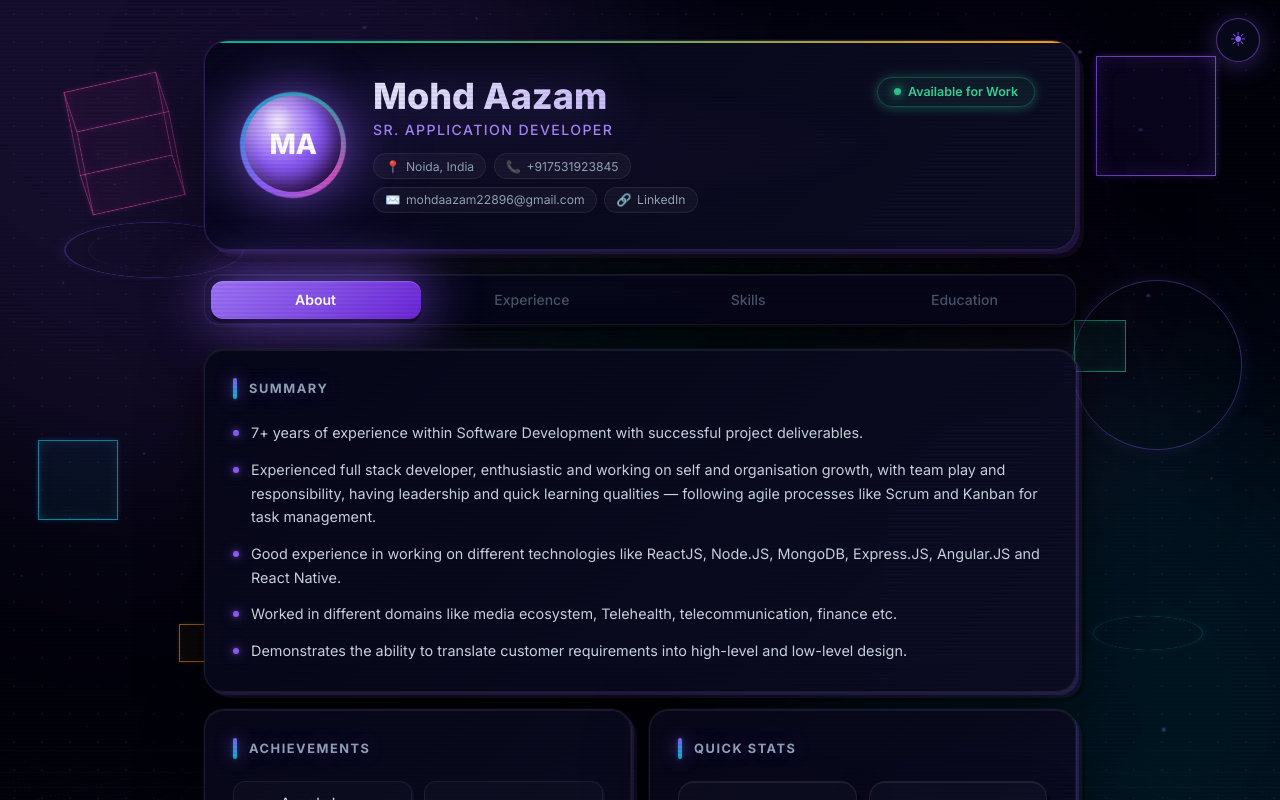
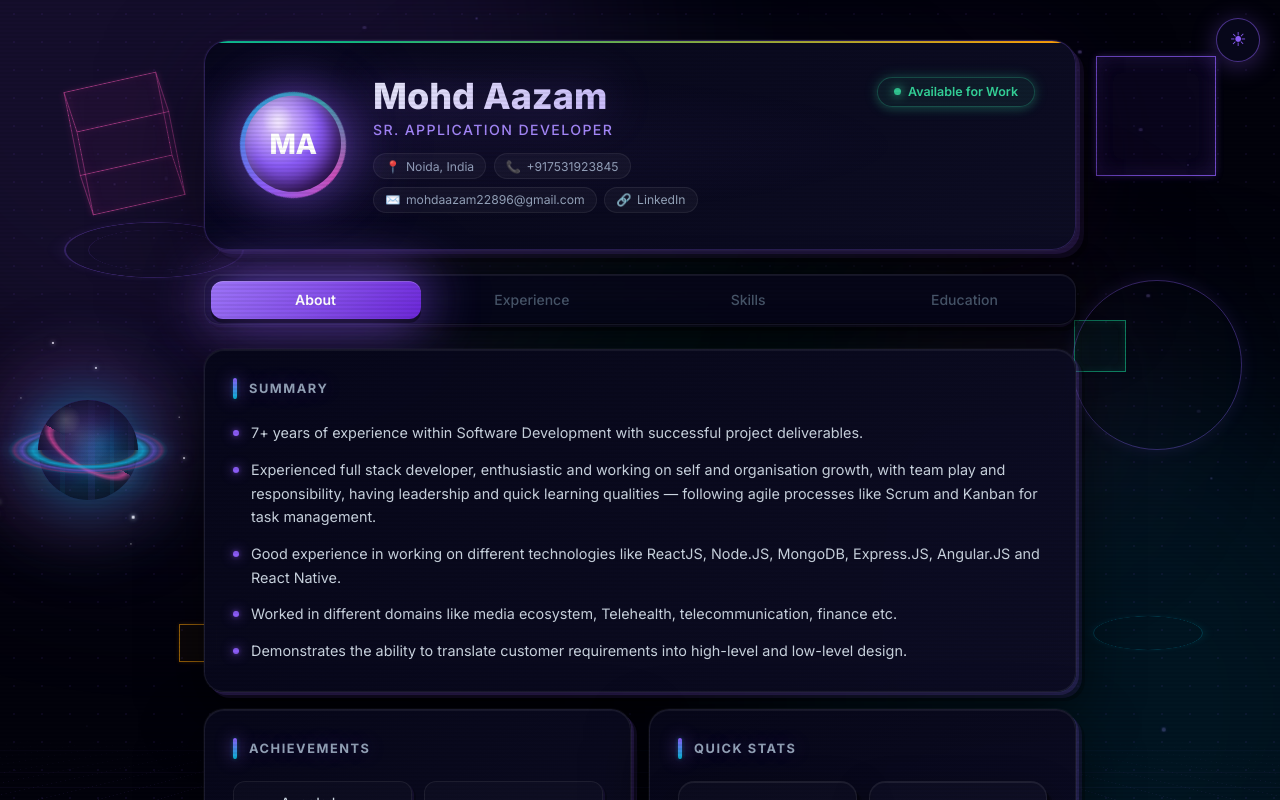
Before and after one commit to mohdaazam22896/my-portfolio-app, a React (Create React App) app: page / in a window 1280 px wide. Shown: the top 800 px of the page. Built offline with nearby package versions, Linux system fonts and the light colour scheme.

Commit message:
3d design

```diff
--- a/src/App.css
+++ b/src/App.css
@@ -233,6 +233,177 @@ body { background: var(--bg); color: var(--text1); }
   border: 1.5px solid rgba(16,185,129,0.25);
   box-shadow: 0 0 12px rgba(16,185,129,0.08);
   transform: rotateX(90deg) rotateY(90deg);
+}
+
+/* ───── 3D Planet System ───── */
+.f-planet-wrap {
+  position: absolute;
+  top: 50%; left: 3%;
+  width: 100px; height: 100px;
+  transform-style: preserve-3d;
+  animation: planetDrift 10s ease-in-out infinite;
+}
+
+/* Nebula galaxy glow behind the planet */
+.f-galaxy-cloud {
+  position: absolute;
+  width: 260px; height: 260px;
+  top: 50%; left: 50%;
+  transform: translate(-50%, -50%);
+  border-radius: 50%;
+  background: radial-gradient(ellipse at 45% 48%,
+    rgba(6,182,212,0.22) 0%,
+    rgba(139,92,246,0.18) 22%,
+    rgba(236,72,153,0.1) 46%,
+    rgba(16,185,129,0.06) 62%,
+    transparent 75%
+  );
+  filter: blur(18px);
+  animation: galaxyPulse 5s ease-in-out infinite;
+}
+
+/* Nebula streaks / gas clouds */
+.f-nebula-streak { position: absolute; border-radius: 50%; filter: blur(10px); pointer-events: none; }
+.f-nebula-1 {
+  width: 90px; height: 32px; top: 10%; left: -25%;
+  background: radial-gradient(ellipse, rgba(139,92,246,0.22) 0%, transparent 75%);
+  animation: nebulaFloat 8s ease-in-out infinite;
+}
+.f-nebula-2 {
+  width: 70px; height: 24px; bottom: 8%; right: -22%;
+  background: radial-gradient(ellipse, rgba(6,182,212,0.2) 0%, transparent 75%);
+  animation: nebulaFloat 11s ease-in-out infinite reverse;
+}
+.f-nebula-3 {
+  width: 50px; height: 20px; top: 65%; left: -18%;
+  background: radial-gradient(ellipse, rgba(245,158,11,0.15) 0%, transparent 75%);
+  animation: nebulaFloat 7s ease-in-out infinite 2s;
+}
+
+/* Twinkling stars */
+.f-pstar {
+  position: absolute;
+  border-radius: 50%;
+  background: #fff;
+  transform: translate(-50%, -50%);
+  box-shadow: 0 0 4px rgba(255,255,255,0.95), 0 0 10px rgba(6,182,212,0.5);
+  animation: starTwinkle ease-in-out infinite;
+}
+
+/* Planet sphere — gas giant with deep blue-purple tones */
+.f-planet-orb {
+  position: absolute; inset: 0;
+  border-radius: 50%;
+  overflow: hidden;
+  background:
+    radial-gradient(circle at 36% 30%, rgba(224,242,254,0.28) 0%, transparent 42%),
+    radial-gradient(circle at 62% 44%, rgba(6,182,212,0.32) 0%, transparent 36%),
+    linear-gradient(145deg,
+      #0a0820 0%,
+      #1c1460 18%,
+      #2e1d7a 34%,
+      #1e3a8a 50%,
+      #0c4a6e 66%,
+      #063248 82%,
+      #040a14 100%
+    );
+  box-shadow:
+    inset -16px -10px 40px rgba(0,0,0,0.78),
+    inset 6px 5px 30px rgba(99,102,241,0.4),
+    inset -5px -5px 22px rgba(6,182,212,0.18),
+    0 0 60px rgba(6,182,212,0.5),
+    0 0 120px rgba(139,92,246,0.25),
+    0 0 200px rgba(6,182,212,0.08);
+}
+
+/* Scrolling atmosphere stripes (simulates planet rotation) */
+.f-planet-surface {
+  position: absolute;
+  width: 200%; height: 100%; left: 0; top: 0;
+  background: repeating-linear-gradient(
+    90deg,
+    transparent 0px, transparent 22px,
+    rgba(6,182,212,0.13) 22px, rgba(6,182,212,0.13) 27px,
+    transparent 27px, transparent 50px,
+    rgba(99,102,241,0.1) 50px, rgba(99,102,241,0.1) 57px,
+    transparent 57px, transparent 72px,
+    rgba(14,165,233,0.08) 72px, rgba(14,165,233,0.08) 76px,
+    transparent 76px, transparent 90px,
+    rgba(139,92,246,0.07) 90px, rgba(139,92,246,0.07) 96px
+  );
+  animation: surfaceScroll 22s linear infinite;
+}
+
+/* Upper cloud / weather band layer (slower scroll) */
+.f-planet-clouds {
+  position: absolute;
+  width: 200%; height: 100%; left: 0; top: 0;
+  background:
+    radial-gradient(ellipse 58% 20% at 28% 38%, rgba(255,255,255,0.08) 0%, transparent 100%),
+    radial-gradient(ellipse 42% 15% at 72% 62%, rgba(255,255,255,0.05) 0%, transparent 100%),
+    radial-gradient(ellipse 50% 18% at 52% 24%, rgba(99,102,241,0.1) 0%, transparent 100%),
+    radial-gradient(ellipse 35% 12% at 18% 72%, rgba(6,182,212,0.08) 0%, transparent 100%);
+  animation: surfaceScroll 38s linear infinite reverse;
+}
+
+/* Specular highlight (light source top-left) */
+.f-planet-shine {
+  position: absolute; top: 7%; left: 10%;
+  width: 35%; height: 26%;
+  border-radius: 50%;
+  background: radial-gradient(circle, rgba(255,255,255,0.52) 0%, transparent 70%);
+}
+
+/* Night-side shadow */
+.f-planet-shadow {
+  position: absolute; inset: 0; border-radius: 50%;
+  background: radial-gradient(circle at 74% 72%,
+    transparent 20%,
+    rgba(0,0,0,0.4) 48%,
+    rgba(0,0,0,0.88) 100%
+  );
+}
+
+/* Orbital rings — centered on planet */
+.f-orbit-ring {
+  position: absolute; top: 50%; left: 50%;
+  border-radius: 50%;
+}
+
+/* Main Saturn-like multi-band ring */
+.f-orbit-ring-1 {
+  width: 190px; height: 190px;
+  transform: translate(-50%, -50%) rotateX(72deg) rotateZ(0deg);
+  background: radial-gradient(ellipse at center,
+    transparent 34%,
+    rgba(245,158,11,0.12) 35%,
+    rgba(6,182,212,0.6) 38%,
+    rgba(6,182,212,0.78) 41%,
+    rgba(6,182,212,0.38) 44%,
+    rgba(255,255,255,0.06) 46%,
+    rgba(139,92,246,0.52) 49%,
+    rgba(139,92,246,0.24) 52%,
+    rgba(236,72,153,0.32) 55%,
+    rgba(6,182,212,0.1) 57.5%,
+    transparent 60%
+  );
+  filter: drop-shadow(0 0 10px rgba(6,182,212,0.45)) drop-shadow(0 0 22px rgba(139,92,246,0.22));
+  animation: ringPlanetSpin1 12s linear infinite;
+}
+
+/* Inner tilted ring at different angle — pink/magenta band */
+.f-orbit-ring-2 {
+  width: 140px; height: 140px;
+  transform: translate(-50%, -50%) rotateX(62deg) rotateY(28deg) rotateZ(0deg);
+  background: radial-gradient(ellipse at center,
+    transparent 38%,
+    rgba(236,72,153,0.45) 41%,
+    rgba(236,72,153,0.68) 44.5%,
+    rgba(236,72,153,0.28) 48%,
+    transparent 51%
+  );
+  filter: drop-shadow(0 0 8px rgba(236,72,153,0.4));
+  animation: ringPlanetSpin2 8s linear infinite reverse;
 }
 
 /* ───── Header ───── */
@@ -715,6 +886,38 @@ body { background: var(--bg); color: var(--text1); }
 @keyframes badgeGlow   { 0%,100%{box-shadow:0 0 12px rgba(52,211,153,0.2),0 2px 8px rgba(52,211,153,0.12)} 50%{box-shadow:0 0 28px rgba(52,211,153,0.5),0 4px 20px rgba(52,211,153,0.25)} }
 @keyframes gridPulse   { 0%,100%{opacity:1} 50%{opacity:0.6} }
 
+@keyframes planetDrift {
+  0%, 100% { transform: translateY(0px) translateX(0px); }
+  20%  { transform: translateY(-24px) translateX(7px); }
+  45%  { transform: translateY(-14px) translateX(-9px); }
+  70%  { transform: translateY(-32px) translateX(5px); }
+  88%  { transform: translateY(-8px)  translateX(-5px); }
+}
+@keyframes surfaceScroll {
+  from { transform: translateX(0); }
+  to   { transform: translateX(-50%); }
+}
+@keyframes galaxyPulse {
+  0%, 100% { opacity: 0.72; transform: translate(-50%, -50%) scale(1); }
+  50%       { opacity: 1;    transform: translate(-50%, -50%) scale(1.12); }
+}
+@keyframes starTwinkle {
+  0%, 100% { opacity: 0.15; transform: translate(-50%, -50%) scale(0.65); }
+  50%       { opacity: 1;    transform: translate(-50%, -50%) scale(1.5); }
+}
+@keyframes nebulaFloat {
+  0%, 100% { transform: translateX(0)   translateY(0)   scale(1); }
+  50%       { transform: translateX(10px) translateY(-8px) scale(1.12); }
+}
+@keyframes ringPlanetSpin1 {
+  from { transform: translate(-50%,-50%) rotateX(72deg) rotateZ(0deg); }
+  to   { transform: translate(-50%,-50%) rotateX(72deg) rotateZ(360deg); }
+}
+@keyframes ringPlanetSpin2 {
+  from { transform: translate(-50%,-50%) rotateX(62deg) rotateY(28deg) rotateZ(0deg); }
+  to   { transform: translate(-50%,-50%) rotateX(62deg) rotateY(28deg) rotateZ(360deg); }
+}
+
 @keyframes cubeRotate {
   0%   { transform: rotateX(0deg)   rotateY(0deg)   rotateZ(0deg); }
   100% { transform: rotateX(360deg) rotateY(270deg) rotateZ(180deg); }
@@ -959,6 +1162,16 @@ body { background: var(--bg); color: var(--text1); }
 [data-theme="light"] .edu-icon-wrap { background: rgba(124,58,237,0.1); border-color: rgba(124,58,237,0.22); box-shadow: inset 0 1px 0 rgba(255,255,255,0.7), 2px 3px 0 rgba(124,58,237,0.08); }
 [data-theme="light"] .edu-period { background: rgba(124,58,237,0.06); border-color: rgba(124,58,237,0.14); box-shadow: inset 0 1px 0 rgba(255,255,255,0.7), 1px 2px 0 rgba(124,58,237,0.07); }
 
+[data-theme="light"] .f-galaxy-cloud {
+  background: radial-gradient(ellipse at 45% 48%,
+    rgba(6,182,212,0.18) 0%, rgba(139,92,246,0.14) 25%,
+    rgba(236,72,153,0.08) 48%, transparent 72%
+  );
+}
+[data-theme="light"] .f-pstar { box-shadow: 0 0 4px rgba(139,92,246,0.9), 0 0 10px rgba(6,182,212,0.5); background: #6d28d9; }
+[data-theme="light"] .f-nebula-1 { background: radial-gradient(ellipse, rgba(124,58,237,0.25) 0%, transparent 75%); }
+[data-theme="light"] .f-nebula-2 { background: radial-gradient(ellipse, rgba(6,182,212,0.22) 0%, transparent 75%); }
+
 [data-theme="light"] .theme-toggle { background: rgba(255,255,255,0.96); box-shadow: 0 4px 24px rgba(124,58,237,0.22), 2px 3px 0 rgba(124,58,237,0.12); }
 
 /* ───── Responsive ───── */
@@ -975,6 +1188,6 @@ body { background: var(--bg); color: var(--text1); }
   .container      { padding: 1.5rem 1rem 4rem; }
   .f-cube-1, .f-cube-2, .f-cube-3, .f-cube-4, .f-cube-5,
   .f-ring-1, .f-ring-2, .f-ring-3, .f-ring-4, .f-ring-5,
-  .f-gyro, .scanlines { display: none; }
+  .f-gyro, .f-planet-wrap, .scanlines { display: none; }
   .bg-perspective { display: none; }
 }
--- a/src/App.js
+++ b/src/App.js
@@ -5,11 +5,48 @@ import { resume } from './data';
 /* ── 3D Wireframe Shapes ── */
 const FACES = ['front', 'back', 'left', 'right', 'top', 'bottom'];
 
+/* ── 3D Planet with Galaxy ── */
+function FloatingPlanet() {
+  const stars = useMemo(() =>
+    Array.from({ length: 12 }, (_, i) => ({
+      id: i,
+      x: Math.round((Math.random() - 0.5) * 220),
+      y: Math.round((Math.random() - 0.5) * 220),
+      size: +(Math.random() * 2.2 + 0.5).toFixed(1),
+      delay: +(Math.random() * 4).toFixed(2),
+      dur: +(Math.random() * 2 + 1.6).toFixed(2),
+    })), []
+  );
+  return (
+    <div className="f-planet-wrap" aria-hidden="true">
+      <div className="f-galaxy-cloud" />
+      <div className="f-nebula-streak f-nebula-1" />
+      <div className="f-nebula-streak f-nebula-2" />
+      <div className="f-nebula-streak f-nebula-3" />
+      {stars.map(s => (
+        <div key={s.id} className="f-pstar" style={{
+          width: `${s.size}px`, height: `${s.size}px`,
+          top: `calc(50% + ${s.y}px)`, left: `calc(50% + ${s.x}px)`,
+          animationDelay: `${s.delay}s`, animationDuration: `${s.dur}s`,
+        }} />
+      ))}
+      <div className="f-planet-orb">
+        <div className="f-planet-surface" />
+        <div className="f-planet-clouds" />
+        <div className="f-planet-shine" />
+        <div className="f-planet-shadow" />
+      </div>
+      <div className="f-orbit-ring f-orbit-ring-1" />
+      <div className="f-orbit-ring f-orbit-ring-2" />
+    </div>
+  );
+}
+
 function FloatingShapes() {
   return (
     <div className="floating-shapes" aria-hidden="true">
       <div className="f-cube f-cube-1">{FACES.map(f => <div key={f} className={`f-face f-${f}`} />)}</div>
-      <div className="f-cube f-cube-2">{FACES.map(f => <div key={f} className={`f-face f-${f}`} />)}</div>
+      <FloatingPlanet />
       <div className="f-cube f-cube-3">{FACES.map(f => <div key={f} className={`f-face f-${f}`} />)}</div>
       <div className="f-cube f-cube-4">{FACES.map(f => <div key={f} className={`f-face f-${f}`} />)}</div>
       <div className="f-cube f-cube-5">{FACES.map(f => <div key={f} className={`f-face f-${f}`} />)}</div>
```
Also changed, not shown: 11 other files (tests, documents, lock files or other folders).
